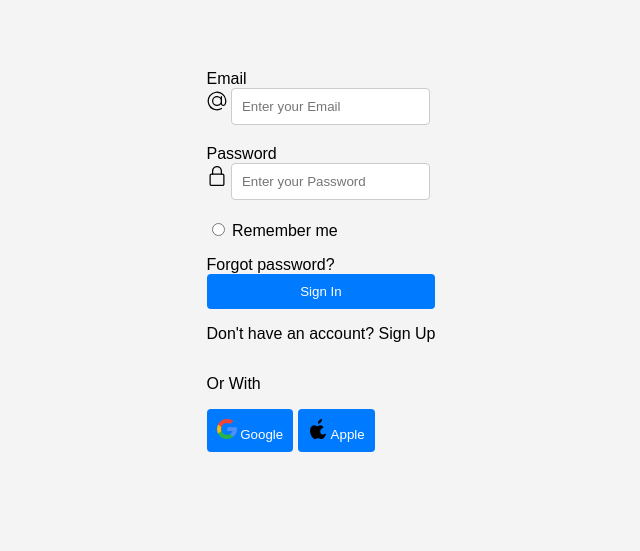
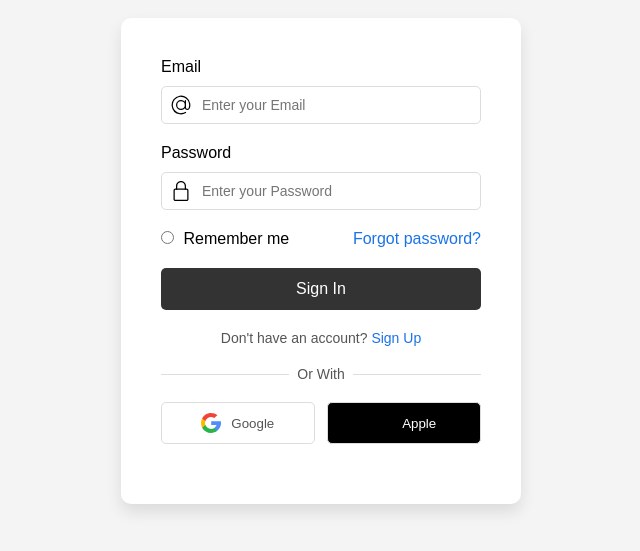
Before and after one commit to Luskinhaaa/IA, a plain HTML site: page index.html in a window 1280 px wide. Shown: the part 139-690 px from the top of the page, without its empty margins (319-959 px from the left). Drawn offline with Linux system fonts and the light colour scheme.

Commit message:
Update styles.css

```diff
--- a/styles.css
+++ b/styles.css
@@ -1,56 +1,157 @@
+* {
+    margin: 0;
+    padding: 0;
+    box-sizing: border-box;
+    font-family: 'Arial', sans-serif;
+}
+
 body {
-    font-family: Arial, sans-serif;
     background-color: #f4f4f4;
     display: flex;
     justify-content: center;
     align-items: center;
     height: 100vh;
-    margin: 0;
 }
 
-.login-container {
+.form {
     background-color: white;
-    padding: 20px;
-    border-radius: 8px;
-    box-shadow: 0 0 10px rgba(0, 0, 0, 0.1);
-    width: 300px;
+    padding: 40px;
+    border-radius: 10px;
+    box-shadow: 0px 8px 16px rgba(0, 0, 0, 0.1);
+    width: 100%;
+    max-width: 400px;
 }
 
-h2 {
-    text-align: center;
+.flex-column {
+    margin-bottom: 10px;
+}
+
+.label {
+    font-weight: bold;
+    margin-bottom: 5px;
+    display: block;
+}
+
+.inputForm {
+    position: relative;
+    display: flex;
+    align-items: center;
     margin-bottom: 20px;
 }
 
-form {
-    display: flex;
-    flex-direction: column;
+.inputForm svg {
+    position: absolute;
+    left: 10px;
+    color: #888;
 }
 
-label {
-    margin-bottom: 5px;
+.input {
+    width: 100%;
+    padding: 10px 10px 10px 40px;
+    border: 1px solid #ddd;
+    border-radius: 5px;
+    font-size: 14px;
 }
 
-input {
-    padding: 10px;
-    margin-bottom: 20px;
-    border: 1px solid #ccc;
-    border-radius: 4px;
+.input:focus {
+    border-color: #333;
+    outline: none;
 }
 
-button {
-    padding: 10px;
-    background-color: #007bff;
-    color: white;
-    border: none;
-    border-radius: 4px;
+.flex-row {
+    display: flex;
+    justify-content: space-between;
+    align-items: center;
+    margin-bottom: 20px;
+}
+
+.radio {
+    display: flex;
+    align-items: center;
+}
+
+input[type="radio"] {
+    margin-right: 5px;
+}
+
+.span {
+    color: #1a73e8;
     cursor: pointer;
 }
 
-button:hover {
-    background-color: #0056b3;
+.button-submit {
+    width: 100%;
+    background-color: #333;
+    color: white;
+    padding: 12px;
+    border: none;
+    border-radius: 5px;
+    font-size: 16px;
+    cursor: pointer;
+    margin-bottom: 20px;
+    transition: background-color 0.3s;
 }
 
-#error-message {
-    color: red;
+.button-submit:hover {
+    background-color: #444;
+}
+
+.p {
+    text-align: center;
+    font-size: 14px;
+    color: #555;
+}
+
+.line {
+    position: relative;
+    margin: 20px 0;
     text-align: center;
 }
+
+.line::before,
+.line::after {
+    content: '';
+    position: absolute;
+    top: 50%;
+    width: 40%;
+    height: 1px;
+    background-color: #ddd;
+}
+
+.line::before {
+    left: 0;
+}
+
+.line::after {
+    right: 0;
+}
+
+.btn {
+    width: 48%;
+    display: flex;
+    justify-content: center;
+    align-items: center;
+    padding: 10px;
+    border: 1px solid #ddd;
+    border-radius: 5px;
+    cursor: pointer;
+    transition: background-color 0.3s;
+}
+
+.google {
+    background-color: white;
+    color: #555;
+}
+
+.apple {
+    background-color: black;
+    color: white;
+}
+
+.btn svg {
+    margin-right: 10px;
+}
+
+.btn:hover {
+    background-color: #f4f4f4;
+}
```
